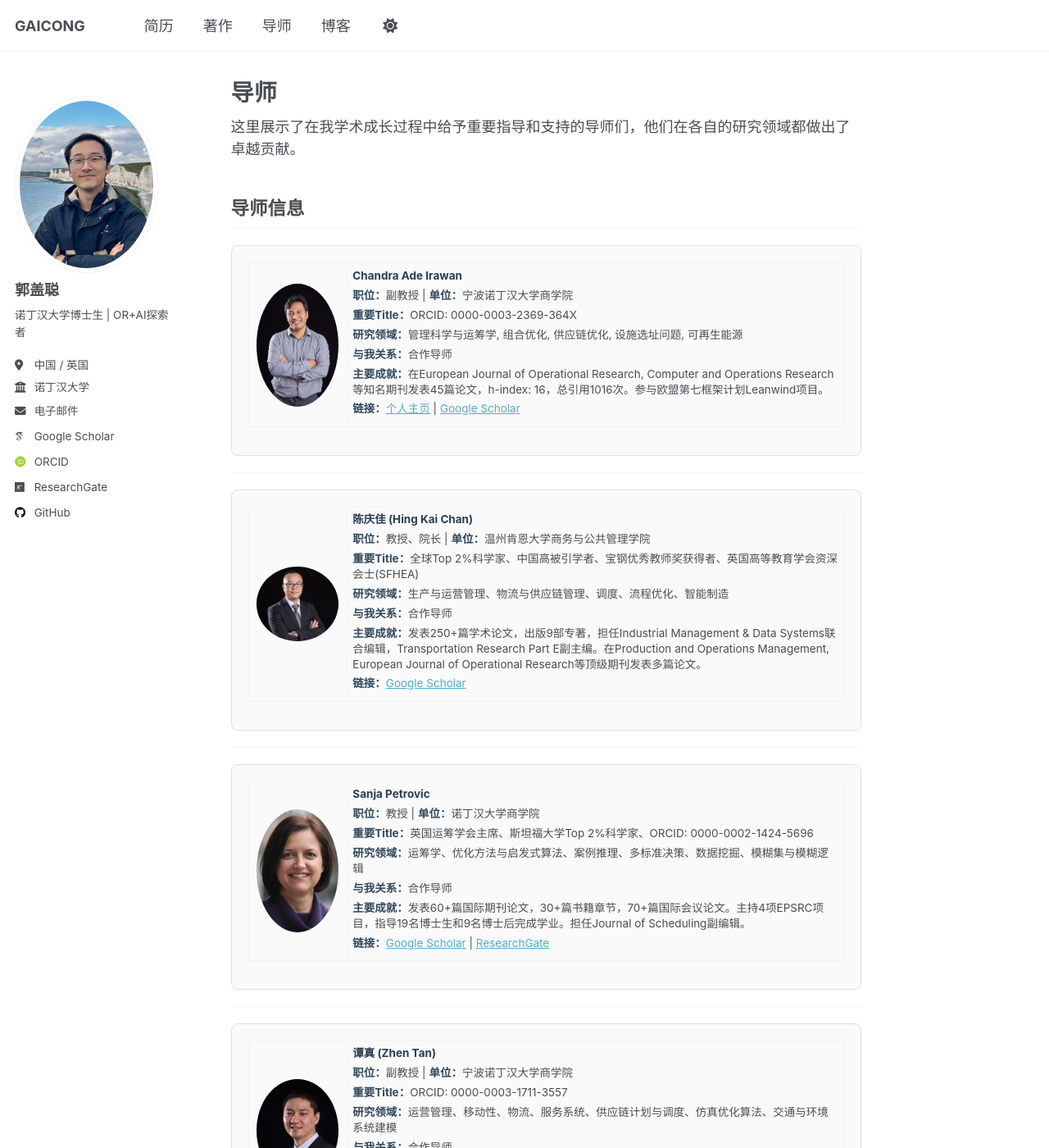
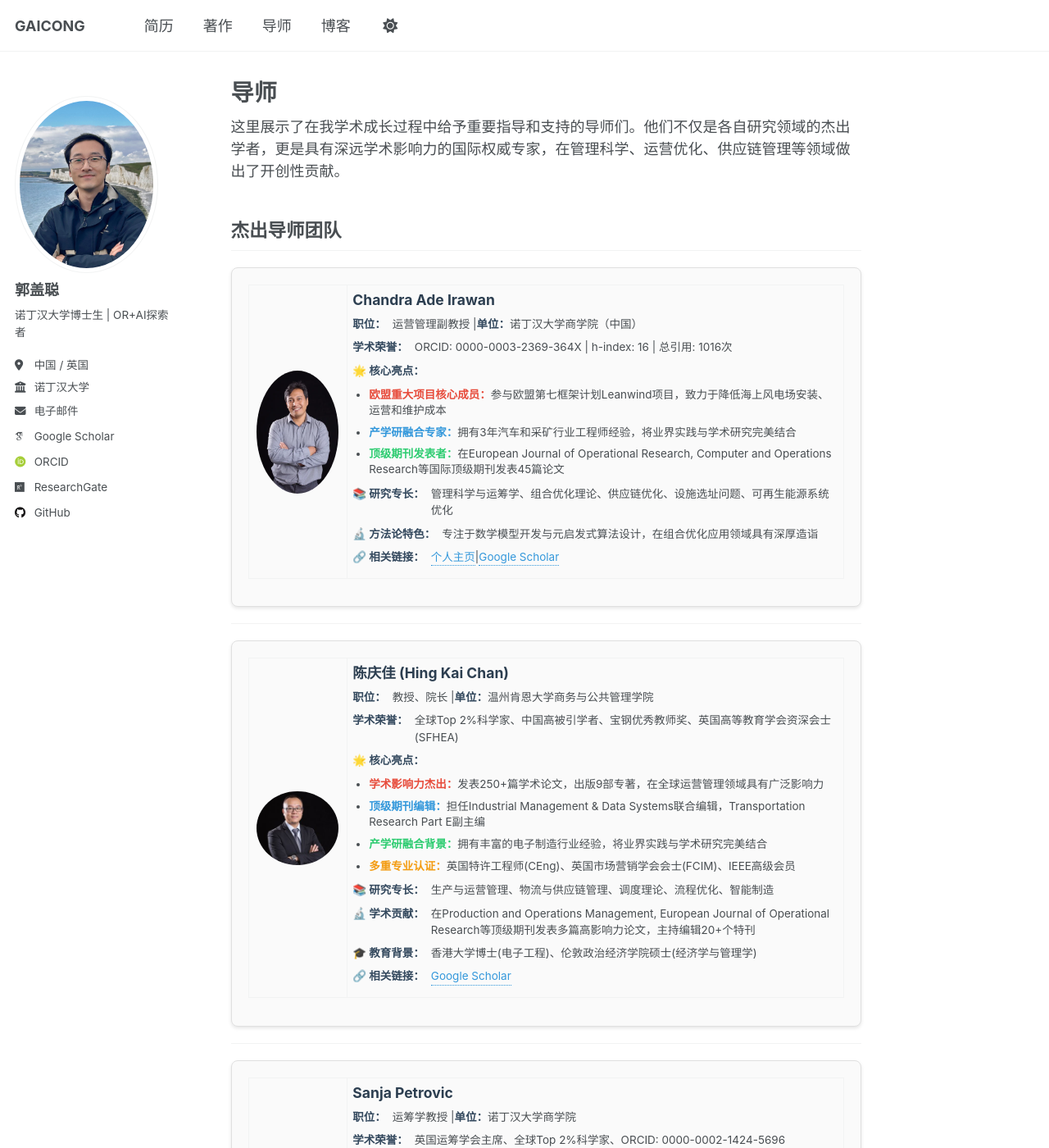
Before and after one commit to Gaicong/gaicong.github.io, a Jekyll site: the page built from _pages/supervisors.md, in a window 1280 px wide and 1400 px high. Shown: the whole window at 82% size. Built offline with Jekyll 4.4.1, drawn with Linux system fonts in a browser that asks for light colours; some web fonts are replaced; a script that is not in the unit is left out; some of the changed text lies outside the part shown.

Commit message:
Update supervisors.md

```diff
--- a/_pages/supervisors.md
+++ b/_pages/supervisors.md
@@ -5,9 +5,9 @@ permalink: /supervisors/
 
 {% include base_path %}
 
-这里展示了在我学术成长过程中给予重要指导和支持的导师们，他们在各自的研究领域都做出了卓越贡献。
+这里展示了在我学术成长过程中给予重要指导和支持的导师们。他们不仅是各自研究领域的杰出学者，更是具有深远学术影响力的国际权威专家，在管理科学、运营优化、供应链管理等领域做出了开创性贡献。
 
-## 导师信息
+## 杰出导师团队
 
 <!-- Chandra Irawan -->
 <div class="advisor-card">
@@ -18,12 +18,21 @@ permalink: /supervisors/
       </td>
       <td valign="top">
         <h3>Chandra Ade Irawan</h3>
-        <p><strong>职位：</strong>副教授 | <strong>单位：</strong>宁波诺丁汉大学商学院</p>
-        <p><strong>重要Title：</strong>ORCID: 0000-0003-2369-364X</p>
-        <p><strong>研究领域：</strong>管理科学与运筹学, 组合优化, 供应链优化, 设施选址问题, 可再生能源</p>
-        <p><strong>与我关系：</strong>合作导师</p>
-        <p><strong>主要成就：</strong>在European Journal of Operational Research, Computer and Operations Research等知名期刊发表45篇论文，h-index: 16，总引用1016次。参与欧盟第七框架计划Leanwind项目。</p>
-        <p><strong>链接：</strong><a href="https://www.nottingham.edu.cn/cn/Info-Hub/Staff-Profile.aspx?id=43ce8af9-1b8e-4ea3-9a22-b1b689429d3f&language=zh" target="_blank">个人主页</a> | <a href="https://scholar.google.com/citations?user=3Zz91iIAAAAJ&hl=ko" target="_blank">Google Scholar</a></p>
+        <p><strong>职位：</strong>运营管理副教授 | <strong>单位：</strong>诺丁汉大学商学院（中国）</p>
+        <p><strong>学术荣誉：</strong>ORCID: 0000-0003-2369-364X | h-index: 16 | 总引用: 1016次</p>
+
+        <p><strong>🌟 核心亮点：</strong></p>
+        <ul>
+          <li><strong>欧盟重大项目核心成员：</strong>参与欧盟第七框架计划Leanwind项目，致力于降低海上风电场安装、运营和维护成本</li>
+          <li><strong>产学研融合专家：</strong>拥有3年汽车和采矿行业工程师经验，将业界实践与学术研究完美结合</li>
+          <li><strong>顶级期刊发表者：</strong>在European Journal of Operational Research, Computer and Operations Research等国际顶级期刊发表45篇论文</li>
+        </ul>
+
+        <p><strong>📚 研究专长：</strong>管理科学与运筹学、组合优化理论、供应链优化、设施选址问题、可再生能源系统优化</p>
+
+        <p><strong>🔬 方法论特色：</strong>专注于数学模型开发与元启发式算法设计，在组合优化应用领域具有深厚造诣</p>
+
+        <p><strong>🔗 相关链接：</strong><a href="https://www.nottingham.edu.cn/cn/Info-Hub/Staff-Profile.aspx?id=43ce8af9-1b8e-4ea3-9a22-b1b689429d3f&language=zh" target="_blank">个人主页</a> | <a href="https://scholar.google.com/citations?user=3Zz91iIAAAAJ&hl=ko" target="_blank">Google Scholar</a></p>
       </td>
     </tr>
   </table>
@@ -41,11 +50,23 @@ permalink: /supervisors/
       <td valign="top">
         <h3>陈庆佳 (Hing Kai Chan)</h3>
         <p><strong>职位：</strong>教授、院长 | <strong>单位：</strong>温州肯恩大学商务与公共管理学院</p>
-        <p><strong>重要Title：</strong>全球Top 2%科学家、中国高被引学者、宝钢优秀教师奖获得者、英国高等教育学会资深会士(SFHEA)</p>
-        <p><strong>研究领域：</strong>生产与运营管理、物流与供应链管理、调度、流程优化、智能制造</p>
-        <p><strong>与我关系：</strong>合作导师</p>
-        <p><strong>主要成就：</strong>发表250+篇学术论文，出版9部专著，担任Industrial Management & Data Systems联合编辑，Transportation Research Part E副主编。在Production and Operations Management, European Journal of Operational Research等顶级期刊发表多篇论文。</p>
-        <p><strong>链接：</strong><a href="https://scholar.google.com/citations?user=pPaHcl8AAAAJ&hl=en" target="_blank">Google Scholar</a></p>
+        <p><strong>学术荣誉：</strong>全球Top 2%科学家、中国高被引学者、宝钢优秀教师奖、英国高等教育学会资深会士(SFHEA)</p>
+
+        <p><strong>🌟 核心亮点：</strong></p>
+        <ul>
+          <li><strong>学术影响力杰出：</strong>发表250+篇学术论文，出版9部专著，在全球运营管理领域具有广泛影响力</li>
+          <li><strong>顶级期刊编辑：</strong>担任Industrial Management & Data Systems联合编辑，Transportation Research Part E副主编</li>
+          <li><strong>产学研融合背景：</strong>拥有丰富的电子制造行业经验，将业界实践与学术研究完美结合</li>
+          <li><strong>多重专业认证：</strong>英国特许工程师(CEng)、英国市场营销学会会士(FCIM)、IEEE高级会员</li>
+        </ul>
+
+        <p><strong>📚 研究专长：</strong>生产与运营管理、物流与供应链管理、调度理论、流程优化、智能制造</p>
+
+        <p><strong>🔬 学术贡献：</strong>在Production and Operations Management, European Journal of Operational Research等顶级期刊发表多篇高影响力论文，主持编辑20+个特刊</p>
+
+        <p><strong>🎓 教育背景：</strong>香港大学博士(电子工程)、伦敦政治经济学院硕士(经济学与管理学)</p>
+
+        <p><strong>🔗 相关链接：</strong><a href="https://scholar.google.com/citations?user=pPaHcl8AAAAJ&hl=en" target="_blank">Google Scholar</a></p>
       </td>
     </tr>
   </table>
@@ -62,12 +83,24 @@ permalink: /supervisors/
       </td>
       <td valign="top">
         <h3>Sanja Petrovic</h3>
-        <p><strong>职位：</strong>教授 | <strong>单位：</strong>诺丁汉大学商学院</p>
-        <p><strong>重要Title：</strong>英国运筹学会主席、斯坦福大学Top 2%科学家、ORCID: 0000-0002-1424-5696</p>
-        <p><strong>研究领域：</strong>运筹学、优化方法与启发式算法、案例推理、多标准决策、数据挖掘、模糊集与模糊逻辑</p>
-        <p><strong>与我关系：</strong>合作导师</p>
-        <p><strong>主要成就：</strong>发表60+篇国际期刊论文，30+篇书籍章节，70+篇国际会议论文。主持4项EPSRC项目，指导19名博士生和9名博士后完成学业。担任Journal of Scheduling副编辑。</p>
-        <p><strong>链接：</strong><a href="https://scholar.google.com/citations?user=ahbK6JUAAAAJ&hl=en" target="_blank">Google Scholar</a> | <a href="https://www.researchgate.net/profile/Sanja-Petrovic-2" target="_blank">ResearchGate</a></p>
+        <p><strong>职位：</strong>运筹学教授 | <strong>单位：</strong>诺丁汉大学商学院</p>
+        <p><strong>学术荣誉：</strong>英国运筹学会主席、全球Top 2%科学家、ORCID: 0000-0002-1424-5696</p>
+
+        <p><strong>🌟 核心亮点：</strong></p>
+        <ul>
+          <li><strong>学术领导力卓越：</strong>担任英国运筹学会主席，是英国运筹学领域的最高学术领导者</li>
+          <li><strong>重大科研项目主持人：</strong>主持4项EPSRC(英国工程与自然科学研究理事会)重大项目，在运筹学应用领域具有重大影响力</li>
+          <li><strong>优秀导师典范：</strong>成功指导19名博士生和9名博士后完成学业，培养了大量优秀的运筹学人才</li>
+          <li><strong>国际学术影响：</strong>担任Journal of Scheduling副编辑，欧洲运筹学会自动化排程工作组协调人</li>
+        </ul>
+
+        <p><strong>📚 研究专长：</strong>运筹学理论、优化方法与启发式算法、案例推理、多标准决策分析、数据挖掘技术</p>
+
+        <p><strong>🔬 应用领域：</strong>医疗调度优化、员工排班、车辆路径问题、枢纽选址与路径、放射治疗规划、生产调度</p>
+
+        <p><strong>🎓 学术成果：</strong>发表60+篇国际期刊论文，30+篇书籍章节，70+篇国际会议论文</p>
+
+        <p><strong>🔗 相关链接：</strong><a href="https://scholar.google.com/citations?user=ahbK6JUAAAAJ&hl=en" target="_blank">Google Scholar</a> | <a href="https://www.researchgate.net/profile/Sanja-Petrovic-2" target="_blank">ResearchGate</a></p>
       </td>
     </tr>
   </table>
@@ -84,12 +117,24 @@ permalink: /supervisors/
       </td>
       <td valign="top">
         <h3>谭真 (Zhen Tan)</h3>
-        <p><strong>职位：</strong>副教授 | <strong>单位：</strong>宁波诺丁汉大学商学院</p>
-        <p><strong>重要Title：</strong>ORCID: 0000-0003-1711-3557</p>
-        <p><strong>研究领域：</strong>运营管理、移动性、物流、服务系统、供应链计划与调度、仿真优化算法、交通与环境系统建模</p>
-        <p><strong>与我关系：</strong>合作导师</p>
-        <p><strong>主要成就：</strong>康奈尔大学运输系统工程博士，发表33篇研究论文，主持4个研究项目。隶属于宁波诺丁汉大学计算机科学系人工智能与优化小组。</p>
-        <p><strong>链接：</strong><a href="https://www.nottingham.edu.cn/cn/Business/People/Profile.aspx?id=4c314abb-3ed9-41f6-8919-d322ccd59d8a&language=zh" target="_blank">个人主页</a> | <a href="https://research.nottingham.edu.cn/en/persons/zhen-tan/" target="_blank">Research Profile</a></p>
+        <p><strong>职位：</strong>运营管理副教授 | <strong>单位：</strong>诺丁汉大学商学院（中国）</p>
+        <p><strong>学术荣誉：</strong>ORCID: 0000-0003-1711-3557 | 人工智能与优化小组成员</p>
+
+        <p><strong>🌟 核心亮点：</strong></p>
+        <ul>
+          <li><strong>顶尖学术背景：</strong>美国康奈尔大学运输系统工程博士，辅修应用数学和运筹学，拥有扎实的理论基础</li>
+          <li><strong>产学研结合经验：</strong>在咨询和IT公司工作经历，将学术研究与实际应用紧密结合</li>
+          <li><strong>跨学科研究特色：</strong>同时隶属于商学院和计算机科学系，在运营管理和人工智能交叉领域具有独特优势</li>
+          <li><strong>可持续发展导向：</strong>专注于效率与可持续性并重的运营管理问题解决方案设计</li>
+        </ul>
+
+        <p><strong>📚 研究专长：</strong>运营管理、移动性服务系统、物流优化、供应链计划与调度、仿真优化算法</p>
+
+        <p><strong>🔬 应用领域：</strong>城市交通管理、供应链设计与运营、智慧城市技术、交通与环境系统建模</p>
+
+        <p><strong>🎓 教育背景：</strong>康奈尔大学博士(运输系统工程)、浙江大学硕士、同济大学学士</p>
+
+        <p><strong>🔗 相关链接：</strong><a href="https://www.nottingham.edu.cn/cn/Business/People/Profile.aspx?id=4c314abb-3ed9-41f6-8919-d322ccd59d8a&language=zh" target="_blank">个人主页</a> | <a href="https://research.nottingham.edu.cn/en/persons/zhen-tan/" target="_blank">Research Profile</a></p>
       </td>
     </tr>
   </table>
@@ -106,12 +151,24 @@ permalink: /supervisors/
       </td>
       <td valign="top">
         <h3>陈艳 (Chen Yan)</h3>
-        <p><strong>职位：</strong>副教授 | <strong>单位：</strong>澳门科技大学决策科学系</p>
-        <p><strong>重要Title：</strong>美国亚利桑那州立大学工业工程系运筹学博士</p>
-        <p><strong>研究领域：</strong>行为运营管理、建模与仿真、路由和调度、应用统计、数字平台运营、路径规划</p>
-        <p><strong>与我关系：</strong>合作导师</p>
-        <p><strong>主要成就：</strong>2006年获美国亚利桑那州立大学运筹学博士学位，在澳门科技大学任教超过17年。教授商务预测、研究方法、高级运营管理、质量管理等课程。</p>
-        <p><strong>链接：</strong><a href="https://wm-fs2.must.edu.mo/group1/M00/05/D0/rBCDpGbHDeOAU-pRAASO3fJS7xI494.pdf" target="_blank">个人简历</a></p>
+        <p><strong>职位：</strong>决策科学副教授 | <strong>单位：</strong>澳门科技大学决策科学系</p>
+        <p><strong>学术荣誉：</strong>美国亚利桑那州立大学工业工程系运筹学博士</p>
+
+        <p><strong>🌟 核心亮点：</strong></p>
+        <ul>
+          <li><strong>资深教育专家：</strong>在澳门科技大学任教超过17年，拥有丰富的教学经验和深厚的学术积淀</li>
+          <li><strong>行为运辈权威：</strong>专注于行为运营管理这一前沿交叉学科，将行为科学与运营管理完美融合</li>
+          <li><strong>实用型研究导向：</strong>强调建模与仿真在实际运营问题中的应用，注重理论与实践结合</li>
+          <li><strong>跨学科研究能力：</strong>在数字平台运营、路径规划等多个前沿领域具有深入研究</li>
+        </ul>
+
+        <p><strong>📚 研究专长：</strong>行为运营管理、建模与仿真技术、路由和调度算法、应用统计分析、数字平台运营</p>
+
+        <p><strong>🔬 教学领域：</strong>商务预测、研究方法论、高级运营管理、质量管理、决策科学</p>
+
+        <p><strong>🎓 学术历程：</strong>2006年获得美国亚利桑那州立大学运筹学博士学位，从助理教授逐步晋升为副教授</p>
+
+        <p><strong>🔗 相关链接：</strong><a href="https://wm-fs2.must.edu.mo/group1/M00/05/D0/rBCDpGbHDeOAU-pRAASO3fJS7xI494.pdf" target="_blank">个人简历</a></p>
       </td>
     </tr>
   </table>
@@ -134,14 +198,66 @@ permalink: /supervisors/
 .advisor-card h3 {
   margin-top: 0;
   color: #2c3e50;
+  font-size: 1.3em;
+  font-weight: bold;
 }
 
 .advisor-card p {
-  margin: 5px 0;
-  line-height: 1.4;
+  margin: 8px 0;
+  line-height: 1.5;
 }
 
 .advisor-card strong {
   color: #34495e;
 }
+
+.advisor-card ul {
+  margin: 10px 0;
+  padding-left: 20px;
+}
+
+.advisor-card li {
+  margin: 8px 0;
+  line-height: 1.4;
+}
+
+/* 核心亮点样式 */
+.advisor-card ul li:first-child strong {
+  color: #e74c3c; /* 红色突出第一个亮点 */
+}
+
+.advisor-card ul li:nth-child(2) strong {
+  color: #3498db; /* 蓝色突出第二个亮点 */
+}
+
+.advisor-card ul li:nth-child(3) strong {
+  color: #2ecc71; /* 绿色突出第三个亮点 */
+}
+
+.advisor-card ul li:nth-child(4) strong {
+  color: #f39c12; /* 橙色突出第四个亮点 */
+}
+
+/* Emoji样式 */
+.advisor-card p {
+  display: flex;
+  align-items: flex-start;
+}
+
+.advisor-card p strong:first-child {
+  margin-right: 8px;
+  white-space: nowrap;
+}
+
+/* 链接样式 */
+.advisor-card a {
+  color: #3498db;
+  text-decoration: none;
+  border-bottom: 1px dotted #3498db;
+}
+
+.advisor-card a:hover {
+  color: #2980b9;
+  border-bottom-style: solid;
+}
 </style>
```
Also changed, not shown: other parts of _pages/supervisors.md (+7 -0 lines).
